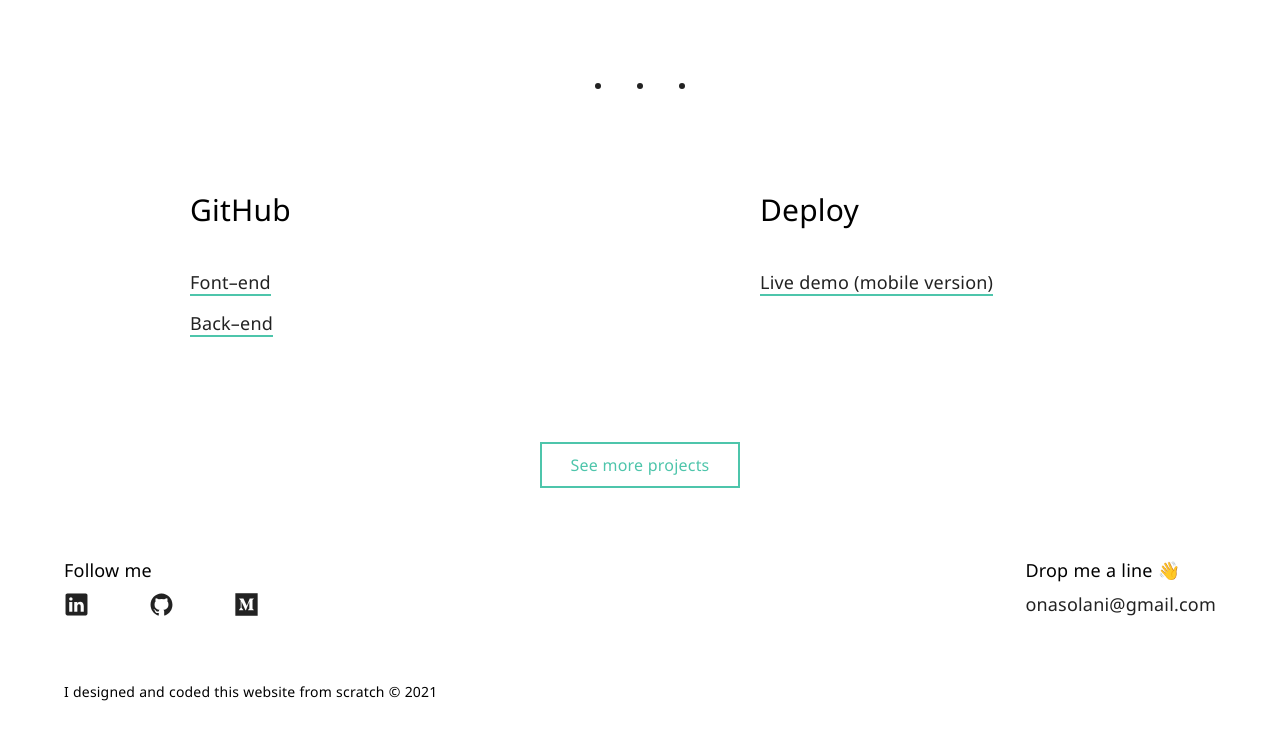
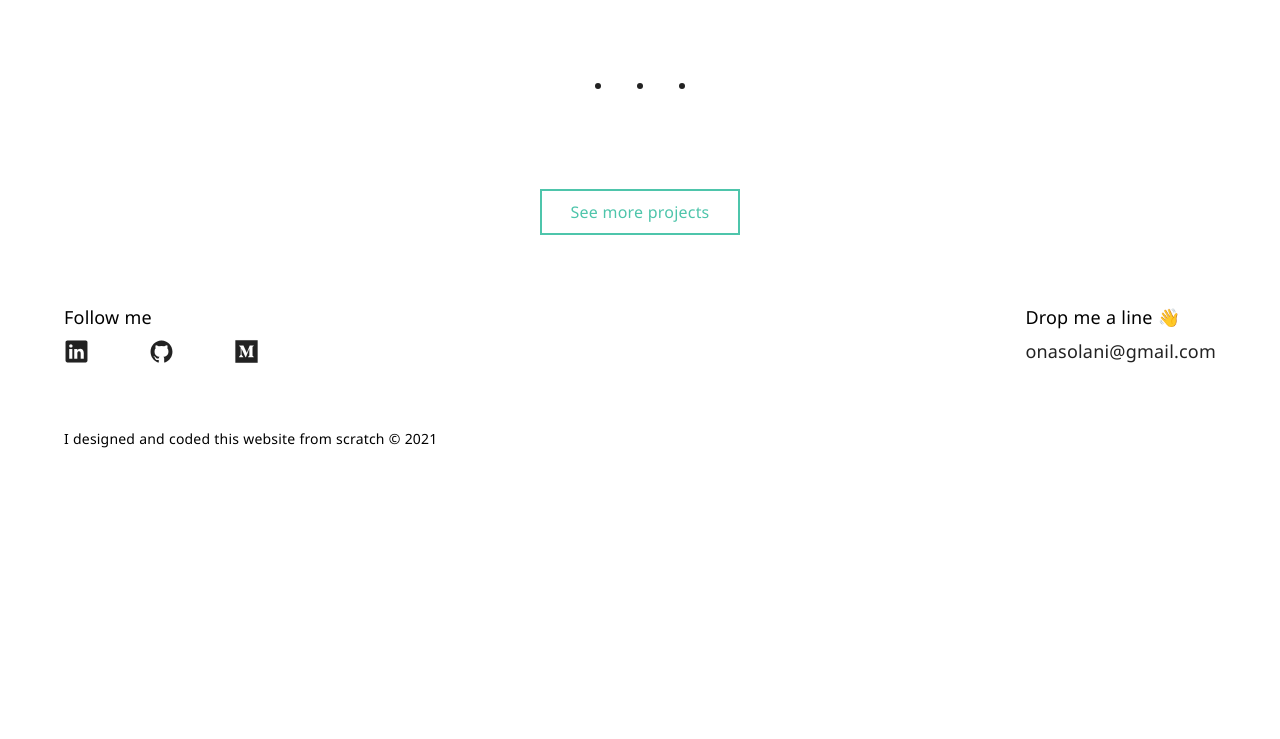
Before and after one commit to onasolani/onasolani.github.io, a plain HTML site: page projects/fitmeal.html in a window 1280 px wide. Shown: the part 10666-11405 px from the top of the page. After the commit the page ends 11164 px from the top, so only its background shows below. Drawn offline with nearby package versions, Linux system fonts and the light colour scheme.

Commit message:
Update fitmeal.html

```diff
--- a/projects/fitmeal.html
+++ b/projects/fitmeal.html
@@ -200,7 +200,7 @@
                      </figure>
                   </article>
                   <hr class="separator separator--dots wow fadeInUp" data-wow-delay="0.4s">
-                  <article class="wow fadeInUp" data-wow-delay="0.2s">
+                  <article class="wow fadeInUp" data-wow-delay="0.2s" style="display: none">
                      <div class="two-columns">
                         <div>
                            <h2>GitHub</h2>
```
